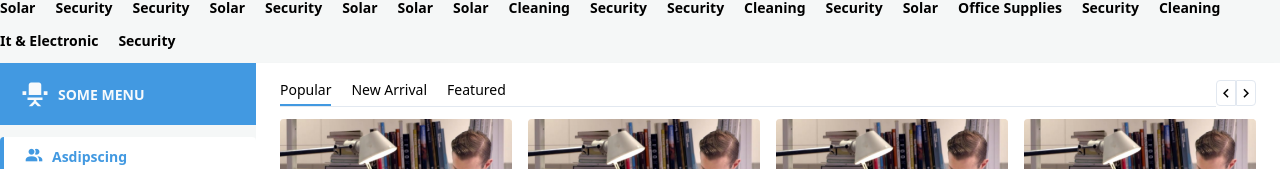
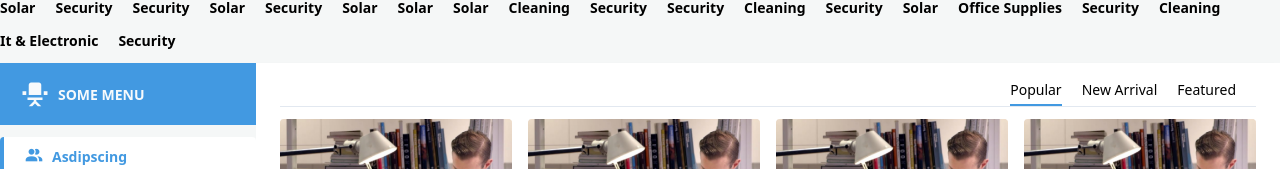
Before and after one commit to allImran/vue-tail-shop, a Vue app: page / in a window 1280 px wide. Shown: the part 374-543 px from the top of the page. Built offline with nearby package versions, Linux system fonts and the light colour scheme.

Commit message:
refactor

```diff
--- a/src/components/common/TopBar.vue
+++ b/src/components/common/TopBar.vue
@@ -1,6 +1,6 @@
 <template>
-	<div class="flex justify-between">
-		<div class="flex border-b w-full">
+	<div class="flex">
+		<div class="flex justify-end border-b w-full">
 			<button
 				:class="`focus:outline-none text-sm tex-grey-700 mr-5 pb-1 ${ id == item.name ? 'border-b-2 border-blue-500' : 'border-b-2 border-transparent'}`"
 				@click="id = item.name"
@@ -10,14 +10,15 @@
 				{{ item.name }}
 			</button>
 		</div>
-		<div class="flex">
+		<slot name="nav"></slot>
+		<!-- <div class="flex">
 			<button class="focus:outline-none">
 				<span class="mdi mdi-chevron-left rounded-l border text-lg"></span>
 			</button>
 			<button class="focus:outline-none">
 				<span class="mdi mdi-chevron-right rounded-r border text-lg"></span>
 			</button>
-		</div>
+		</div> -->
 	</div>
 </template>
 
--- a/src/components/layout/MasterLayout.vue
+++ b/src/components/layout/MasterLayout.vue
@@ -9,9 +9,9 @@
 </template>
 
 <script>
-import HeaderTop from "@/components/common/HeaderTop";
-import Header from "@/components/common/Header";
-import HeaderBottom from "@/components/common/HeaderBottom";
+import HeaderTop from "@/components/molecule/navigation/HeaderTop";
+import Header from "@/components/molecule/navigation/Header";
+import HeaderBottom from "@/components/molecule/navigation/HeaderBottom";
 import FooterTop from '@/components/molecule/footer/FooterTop'
 import FooterMiddle from '@/components/molecule/footer/FooterMiddle'
 import FooterBottom from '@/components/molecule/footer/FooterBottom'
```
Also changed, not shown: src/components/molecule/navigation/FooterTop.vue (renamed from src/components/common/FooterTop.vue), src/components/molecule/navigation/Header.vue (renamed from src/components/common/Header.vue), src/components/molecule/navigation/HeaderBottom.vue (renamed from src/components/common/HeaderBottom.vue), src/components/molecule/navigation/HeaderTop.vue (renamed from src/components/common/HeaderTop.vue).
